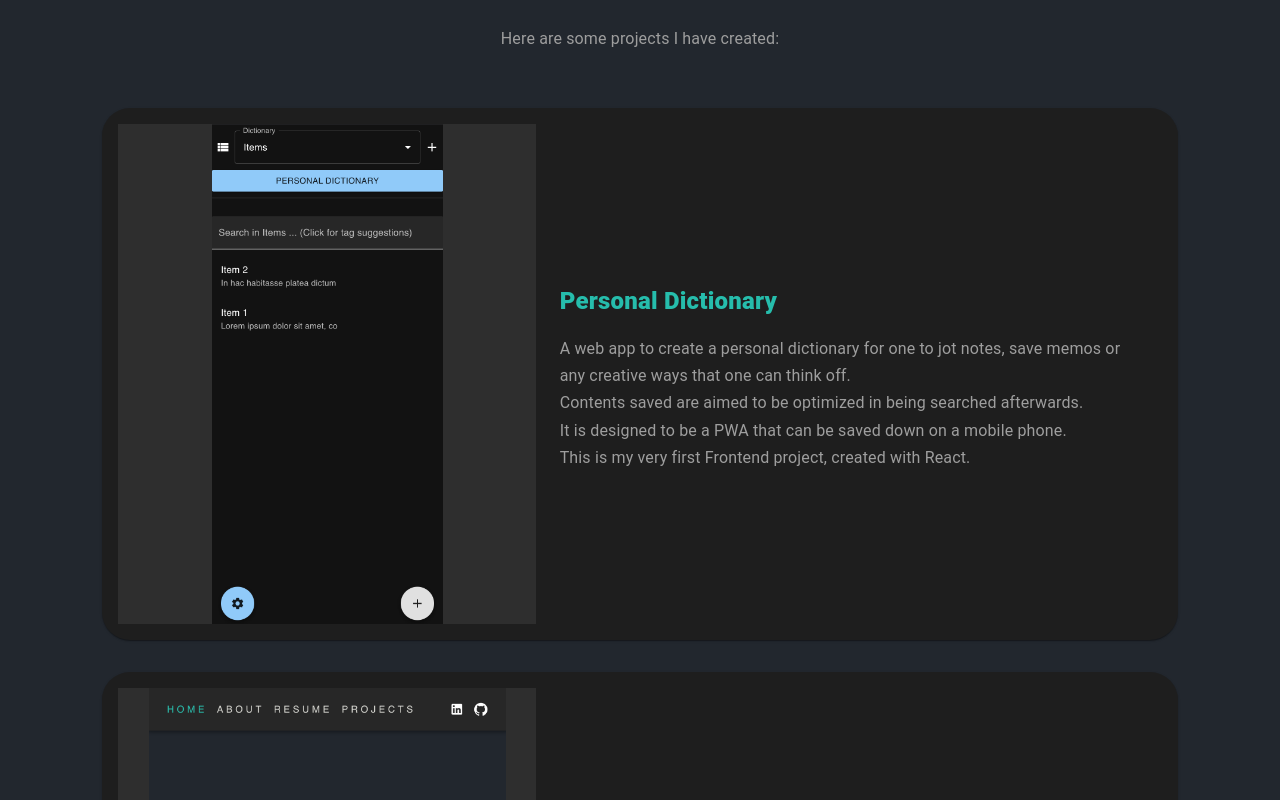
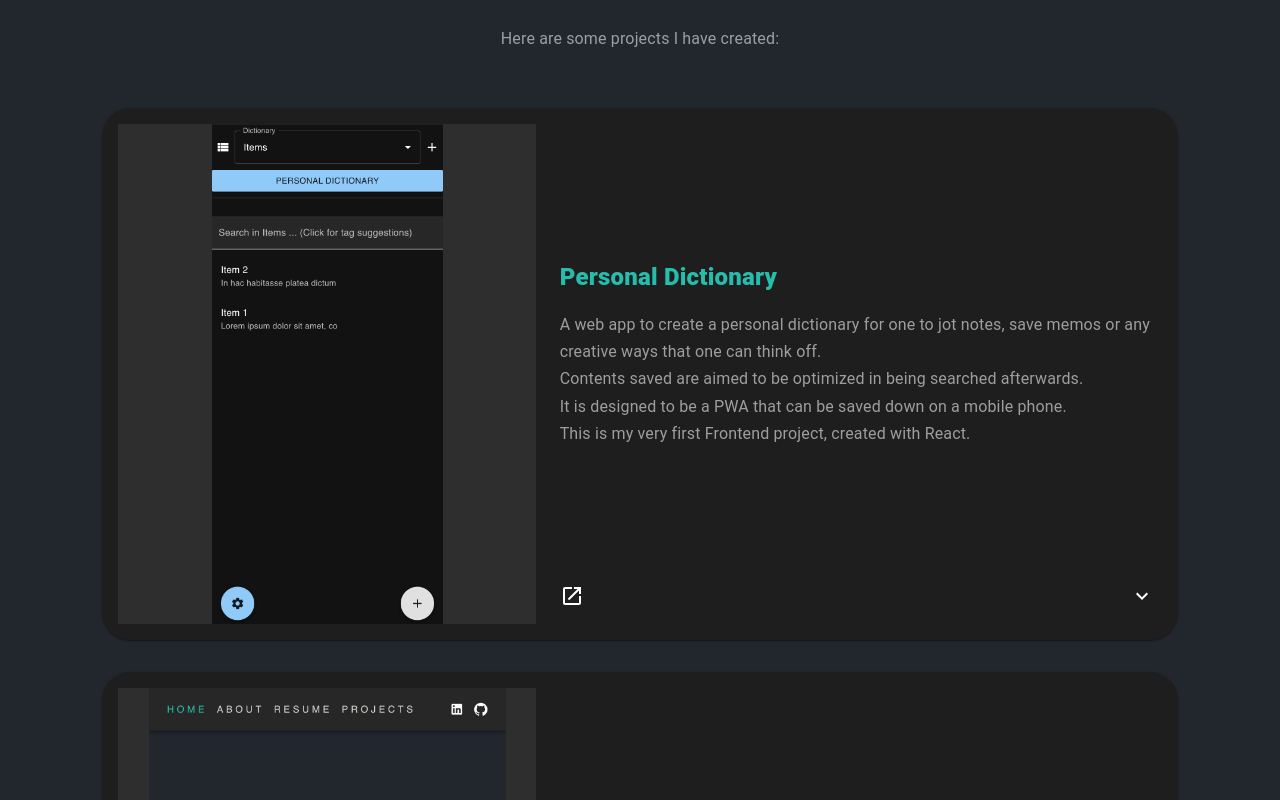
Before and after one commit to lad338/lad338.github.io, a React (Create React App) app: page / in a window 1280 px wide. Shown: the part 3380-4180 px from the top of the page. Built offline with nearby package versions, Linux system fonts and the light colour scheme.

Commit message:
add project action bar

```diff
--- /dev/null
+++ b/src/components/CardExpandMoreIcon.tsx
@@ -0,0 +1,19 @@
+import { styled } from '@mui/material/styles'
+import { IconButton, IconButtonProps } from '@mui/material'
+import React from 'react'
+import ExpandMoreIcon from '@mui/icons-material/ExpandMore'
+
+interface ExpandMoreProps extends IconButtonProps {
+  expand: boolean
+}
+
+export const CardExpandMoreIcon = styled((props: ExpandMoreProps) => {
+  const { expand, children, ...other } = props
+  return <IconButton children={children || <ExpandMoreIcon />} {...other} />
+})(({ theme, expand }) => ({
+  transform: !expand ? 'rotate(0deg)' : 'rotate(180deg)',
+  marginLeft: 'auto',
+  transition: theme.transitions.create('transform', {
+    duration: theme.transitions.duration.shortest,
+  }),
+}))
--- /dev/null
+++ b/src/components/index.ts
@@ -0,0 +1,2 @@
+export * from './CardExpandMoreIcon'
+export * from './CardFrame'
--- /dev/null
+++ b/src/features/projects/ProjectCardActionBar.tsx
@@ -0,0 +1,33 @@
+import React from 'react'
+import { Box, CardActions } from '@mui/material'
+import IconButton from '@mui/material/IconButton'
+import OpenInNewIcon from '@mui/icons-material/OpenInNew'
+import { CardExpandMoreIcon } from '../../components'
+
+export const ProjectCardActionBar: React.FC<Props> = (props) => {
+  return (
+    <Box width="100%" marginX={1}>
+      <CardActions disableSpacing>
+        <IconButton
+          aria-label="open"
+          onClick={() => window.open(props.openLink, '_blank')}
+        >
+          <OpenInNewIcon />
+        </IconButton>
+
+        <CardExpandMoreIcon
+          expand={props.expanded}
+          onClick={props.handleExpandClick}
+          aria-expanded={props.expanded}
+          aria-label="show more"
+        />
+      </CardActions>
+    </Box>
+  )
+}
+
+type Props = {
+  openLink: string
+  expanded: boolean
+  handleExpandClick: () => void
+}
--- a/src/features/projects/ProjectCardFrame.tsx
+++ b/src/features/projects/ProjectCardFrame.tsx
@@ -1,27 +1,35 @@
 import React, { ReactNode } from 'react'
 import Box from '@mui/material/Box'
 import { CardContent, CardMedia } from '@mui/material'
-import { CardFrame } from '../../components/CardFrame'
+import { CardFrame } from '../../components'
 import Typography from '@mui/material/Typography'
+import { ProjectCardActionBar } from './ProjectCardActionBar'
 
 export const ProjectCardFrame: React.FC<Props> = (props) => {
+  const [expanded, setExpanded] = React.useState(false)
+
+  const handleExpandClick = () => {
+    setExpanded(!expanded)
+  }
+
   const cardContent = (
-    <CardContent
+    <Box
       className="project-description-container"
-      sx={{
-        marginLeft: 1,
-        marginY: 2,
-        display: 'flex',
-        flexDirection: 'column',
-      }}
+      display="flex"
+      flexDirection="column"
     >
-      <Box marginY="auto">
+      <Box marginY="auto" marginLeft={3}>
         <Typography variant="subtitle1" marginY={2} color="text.secondary">
           {props.title}
         </Typography>
         {props.content}
       </Box>
-    </CardContent>
+      <ProjectCardActionBar
+        openLink={props.openLink}
+        expanded={expanded}
+        handleExpandClick={handleExpandClick}
+      />
+    </Box>
   )
 
   return (
@@ -71,4 +79,5 @@ type Props = {
   image: string
   content: ReactNode
   title: string
+  openLink: string
 }
--- a/src/features/projects/ProjectsCardList.tsx
+++ b/src/features/projects/ProjectsCardList.tsx
@@ -13,6 +13,7 @@ export const ProjectsCardList: React.FC = () => {
       <ProjectCardFrame
         image="/personal-dictionary-image.png"
         title="Personal Dictionary"
+        openLink="https://personal-dictionary-lad338.netlify.app/"
         content={
           <Typography variant="body1" color="grey.500">
             A web app to create a personal dictionary for one to jot notes, save
@@ -30,6 +31,7 @@ export const ProjectsCardList: React.FC = () => {
       <ProjectCardFrame
         image="/personal-website-image.png"
         title="Personal Website"
+        openLink="https://lad338.github.io"
         content={
           <Typography variant="body1" color="grey.500">
             My personal website.
```
Also changed, not shown: src/features/projects/ProjectDetail.tsx (added, +10 -0 lines).
